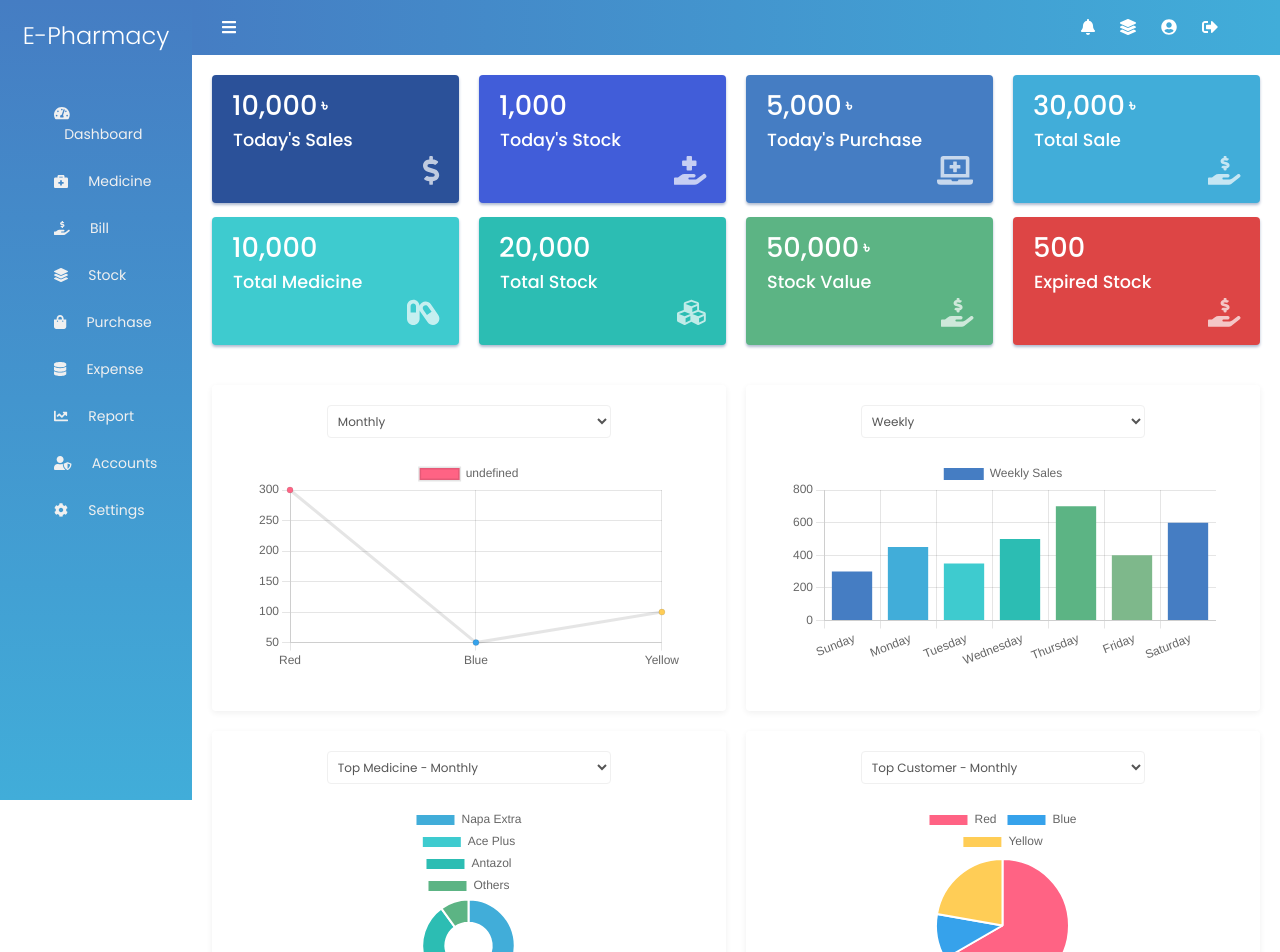
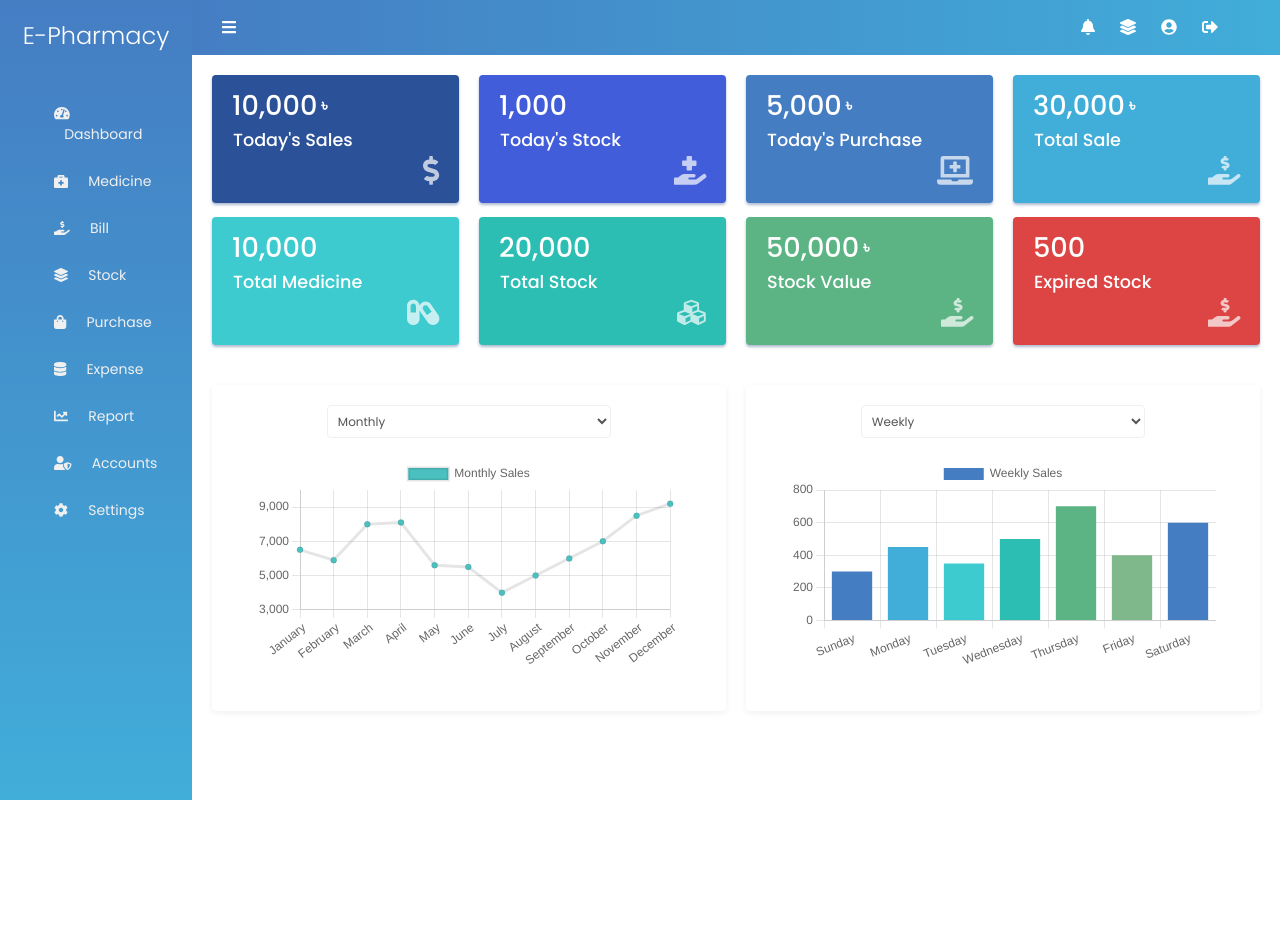
Before and after one commit to tanjimulislam55/pharmacy-frontend, a React (Create React App) app: page / in a window 1280 px wide. Shown: the top 952 px of the page. After the commit the page ends 800 px from the top, so only its background shows below. Built offline with nearby package versions, Linux system fonts and the light colour scheme.

Commit message:
modification: chart modification

```diff
--- a/src/components/Chart/Chart.jsx
+++ b/src/components/Chart/Chart.jsx
@@ -21,20 +21,6 @@ export default function Chart() {
                 </select>
                 <BarChart />
             </div>
-            <div className={classes.graphBox}>
-                <select className={classes.select}>
-                    <option value="">Top Medicine - Monthly</option>
-                    <option value="">Top Medicine - Yearly</option>
-                </select>
-                <DoughnutChart />
-            </div>
-            <div className={classes.graphBox}>
-                <select className={classes.select}>
-                    <option value="">Top Customer - Monthly</option>
-                    <option value="">Top Customer - Yearly</option>
-                </select>
-                <PieChart />
-            </div>
         </div>
     )
 }
--- a/src/components/Chart/LineChart/LineChart.js
+++ /dev/null
@@ -1,35 +0,0 @@
-import {
-    Chart as ChartJS,
-    CategoryScale,
-    LinearScale,
-    PointElement,
-    LineElement,
-    Title,
-    Tooltip,
-    Legend,
-} from 'chart.js'
-import { Line } from 'react-chartjs-2'
-import classes from './LineChart.module.css'
-
-ChartJS.register(CategoryScale, LinearScale, PointElement, LineElement, Title, Tooltip, Legend)
-
-const LineChart = () => {
-    const data = {
-        labels: ['Red', 'Blue', 'Yellow'],
-        datasets: [
-            {
-                data: [300, 50, 100],
-                backgroundColor: ['rgb(255, 99, 132)', 'rgb(54, 162, 235)', 'rgb(255, 205, 86)'],
-                hoverOffset: 1,
-            },
-        ],
-    }
-
-    return (
-        <div className={classes.container}>
-            <Line data={data} />
-        </div>
-    )
-}
-
-export default LineChart
```
